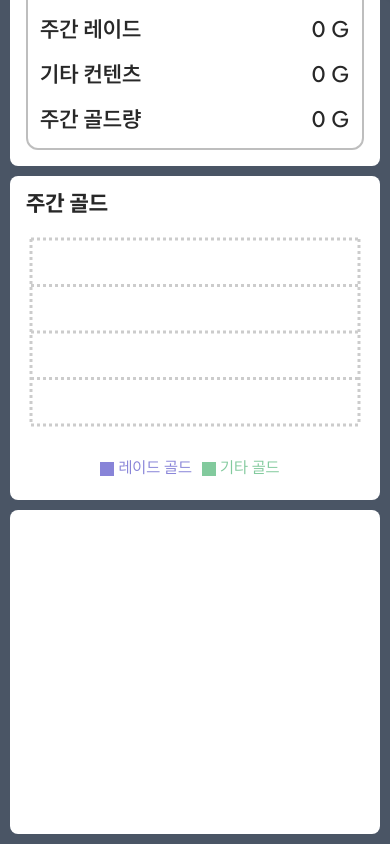
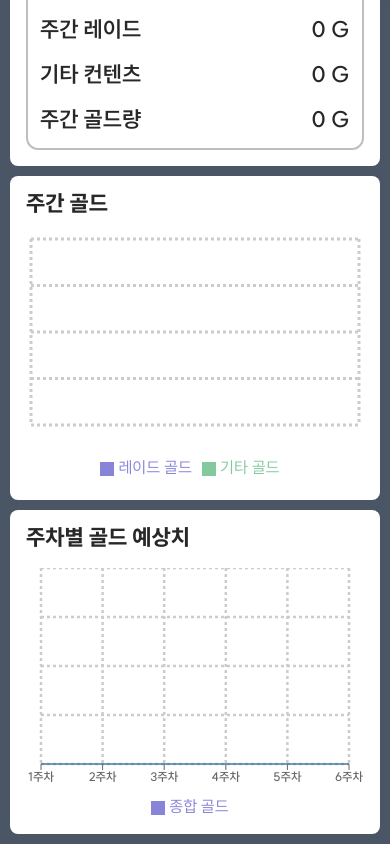
Before and after one commit to mycreature/LoaPlan, a React (Vite) app in the folder Client/: page /weekly-Gold in a window 390 px wide. Shown: the part 870-1714 px from the top of the page. Built offline with nearby package versions, Linux system fonts and the light colour scheme; sample sign-in values are in the browser's storage.

Commit message:
[chore] AreaChart를 태블릿, 모바일 weeklygold 페이지에도 적용 (원정대 종합골의 주차별 차트)

```diff
--- a/Client/src/layouts/WeeklyMobileLayout.tsx
+++ b/Client/src/layouts/WeeklyMobileLayout.tsx
@@ -1,4 +1,5 @@
 import BarrackList from '../components/barracks/BarrackList'
+import AreaChartComponent from '../components/charts/AreaChart'
 import BarChartComponent from '../components/charts/BarChart'
 import GoldDashboard from '../components/GoldDashboard'
 import RaidSelector from '../components/selector/RaidSelector'
@@ -49,7 +50,12 @@ const WeeklyMobileLayout = () => {
               <BarChartComponent width={338} height={250} data={expeditionGoldData} />
             </div>
           </Block>
-          <Block width={370} height={324}></Block>
+          <Block width={370} height={324}>
+            <div className='flex h-full w-full flex-col gap-5 p-4'>
+              <h3 className='leading-none font-extrabold text-black'> 주차별 골드 예상치</h3>
+              <AreaChartComponent width={338} height={250} data={expeditionGoldData} />
+            </div>
+          </Block>
         </div>
       </main>
     </div>
--- a/Client/src/layouts/WeeklyTabletLayout.tsx
+++ b/Client/src/layouts/WeeklyTabletLayout.tsx
@@ -1,4 +1,5 @@
 import BarrackList from '../components/barracks/BarrackList'
+import AreaChartComponent from '../components/charts/AreaChart'
 import BarChartComponent from '../components/charts/BarChart'
 import GoldDashboard from '../components/GoldDashboard'
 import RaidSelector from '../components/selector/RaidSelector'
@@ -52,7 +53,12 @@ const WeeklyTabletLayout = () => {
                 <BarChartComponent data={expeditionGoldData} width={407} height={255} />
               </div>
             </Block>
-            <Block width={439} height={328}></Block>
+            <Block width={439} height={328}>
+              <div className='flex h-full w-full flex-col gap-5 p-4'>
+                <h3 className='leading-none font-extrabold text-black'> 주차별 골드 예상치</h3>
+                <AreaChartComponent width={407} height={254} data={expeditionGoldData} />
+              </div>
+            </Block>
           </div>
         </div>
       </main>
```
